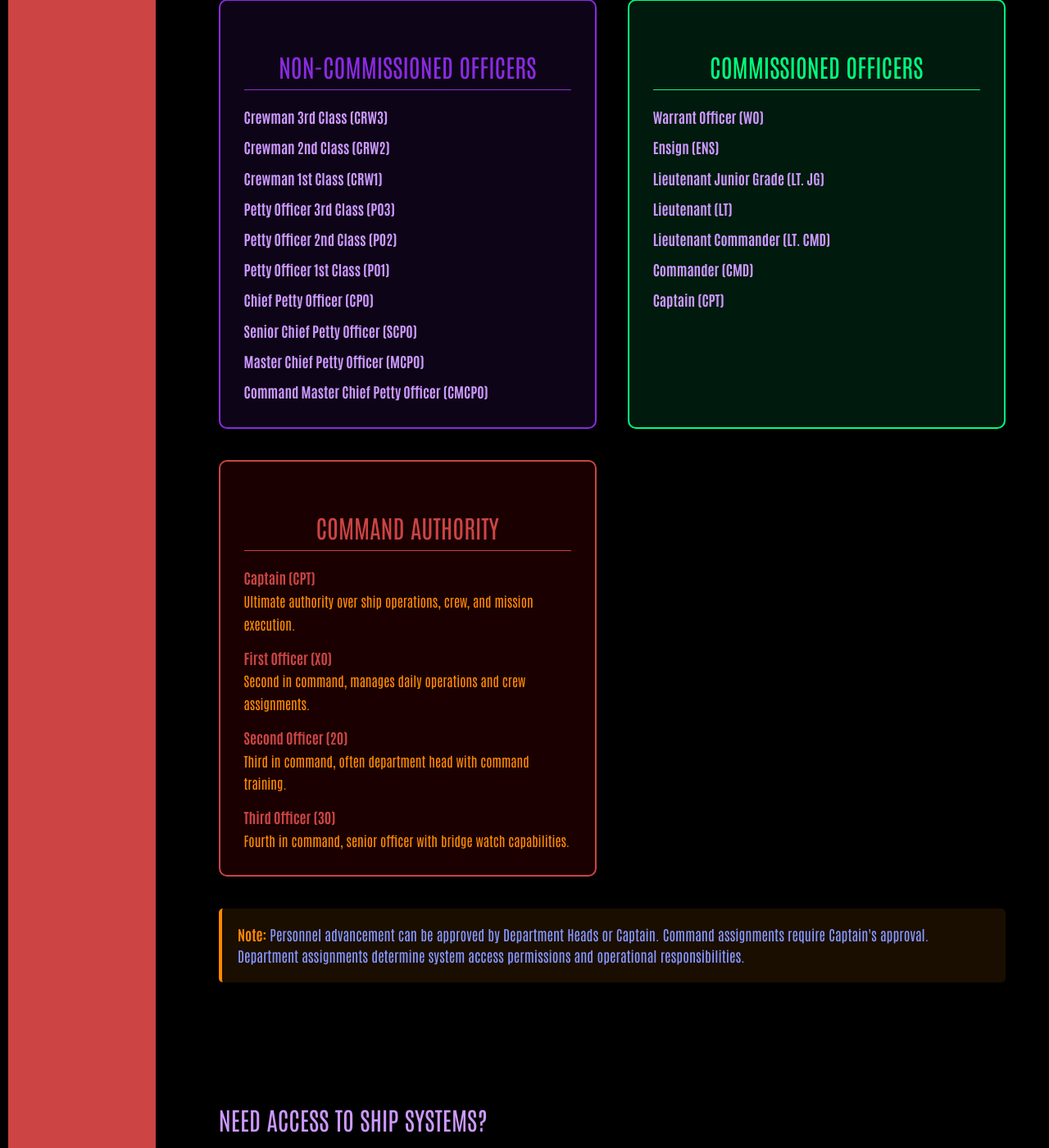
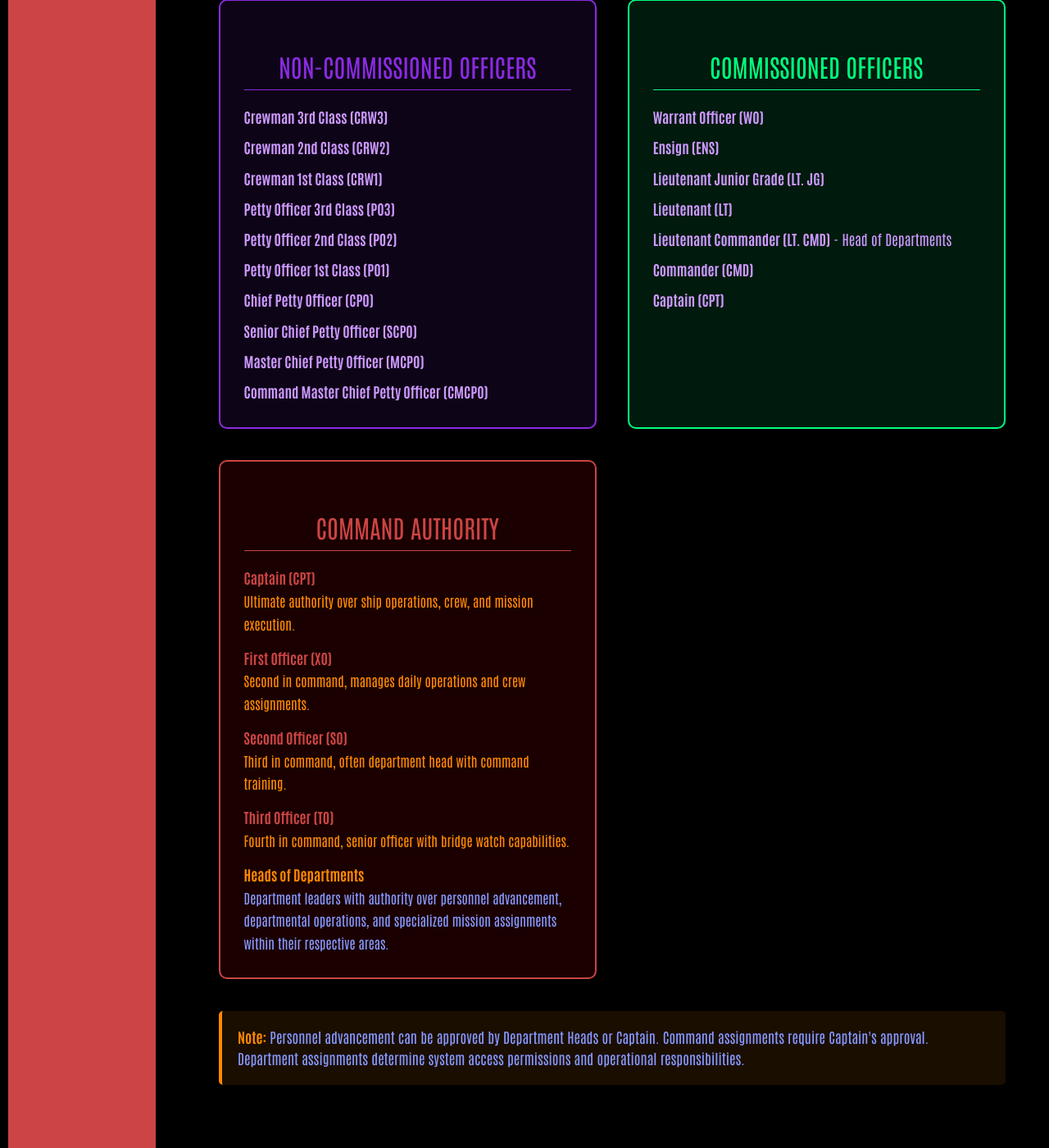
Before and after one commit to aidanpoe/uss-serenity1, a PHP site: page /pages/roster.php in a window 1280 px wide. Shown: the part 2274-3674 px from the top of the page at 82% size. Run offline with PHP 8.4, Linux system fonts and the light colour scheme; data that the repository does not hold is empty.

Commit message:
Update roster.php

```diff
--- a/pages/roster.php
+++ b/pages/roster.php
@@ -878,7 +878,7 @@ $ranks = [
 									<div style="margin-bottom: 0.5rem;"><strong>Ensign (ENS)</strong></div>
 									<div style="margin-bottom: 0.5rem;"><strong>Lieutenant Junior Grade (LT. JG)</strong></div>
 									<div style="margin-bottom: 0.5rem;"><strong>Lieutenant (LT)</strong></div>
-									<div style="margin-bottom: 0.5rem;"><strong>Lieutenant Commander (LT. CMD)</strong></div>
+									<div style="margin-bottom: 0.5rem;"><strong>Lieutenant Commander (LT. CMD)</strong> - Head of Departments</div>
 									<div style="margin-bottom: 0.5rem;"><strong>Commander (CMD)</strong></div>
 									<div><strong>Captain (CPT)</strong></div>
 								</div>
@@ -894,11 +894,14 @@ $ranks = [
 									<div style="margin-bottom: 0.75rem;"><strong style="color: var(--red);">First Officer (XO)</strong><br>
 									<span style="font-size: 0.85rem; color: var(--orange);">Second in command, manages daily operations and crew assignments.</span></div>
 
-									<div style="margin-bottom: 0.75rem;"><strong style="color: var(--red);">Second Officer (2O)</strong><br>
+									<div style="margin-bottom: 0.75rem;"><strong style="color: var(--red);">Second Officer (SO)</strong><br>
 									<span style="font-size: 0.85rem; color: var(--orange);">Third in command, often department head with command training.</span></div>
 
-									<div><strong style="color: var(--red);">Third Officer (3O)</strong><br>
+									<div style="margin-bottom: 0.75rem;"><strong style="color: var(--red);">Third Officer (TO)</strong><br>
 									<span style="font-size: 0.85rem; color: var(--orange);">Fourth in command, senior officer with bridge watch capabilities.</span></div>
+
+									<div><strong style="color: var(--orange);">Heads of Departments</strong><br>
+									<span style="font-size: 0.85rem; color: var(--bluey);">Department leaders with authority over personnel advancement, departmental operations, and specialized mission assignments within their respective areas.</span></div>
 								</div>
 							</div>
 						</div>
```
